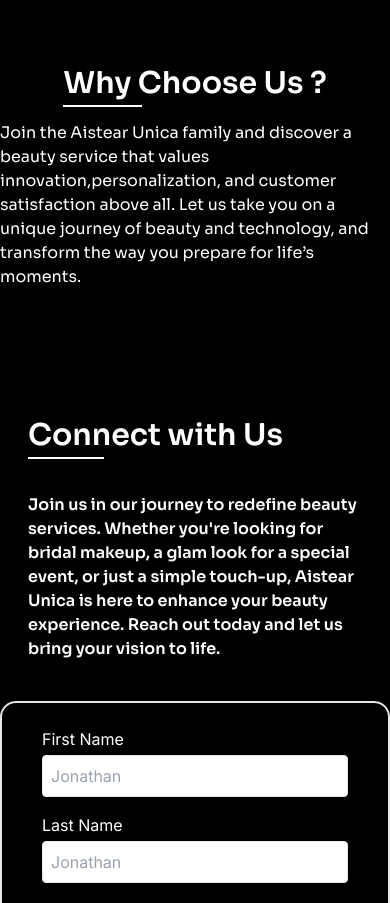
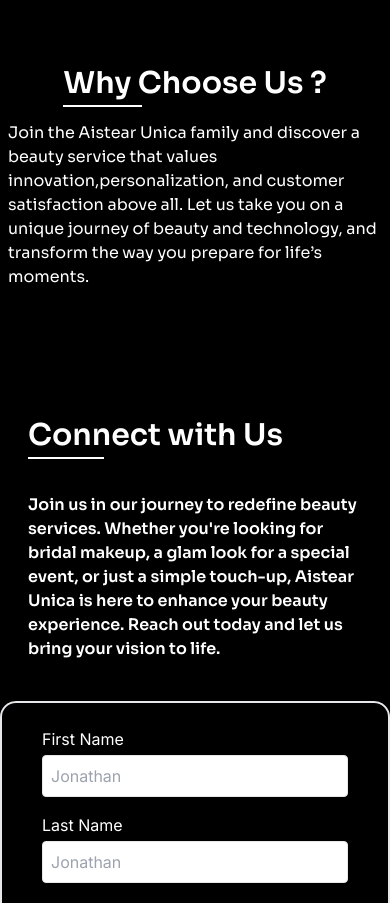
Before and after one commit to Saloni-FED/Au-Portfolio, a Next.js app: page /about in a window 390 px wide. Shown: the part 5140-6043 px from the top of the page. Built offline with nearby package versions, Linux system fonts and the light colour scheme; a web font is replaced by a local one.

Commit message:
Added padding

```diff
--- a/Components/About/WhyChooseUs.jsx
+++ b/Components/About/WhyChooseUs.jsx
@@ -11,7 +11,7 @@
           <div className="absolute w-[30%] h-[2px] bg-white mt-1 md:pl-10"></div>
         </div>
       </div>
-      <div className="md:text-center mt-5 font-sora lg:w-[70%] mx-auto">
+      <div className="md:text-center mt-5 font-sora lg:w-[70%] mx-auto max-sm:px-2">
         {/*  */}
         <p>
           Join the Aistear Unica family and discover a beauty service that
```
